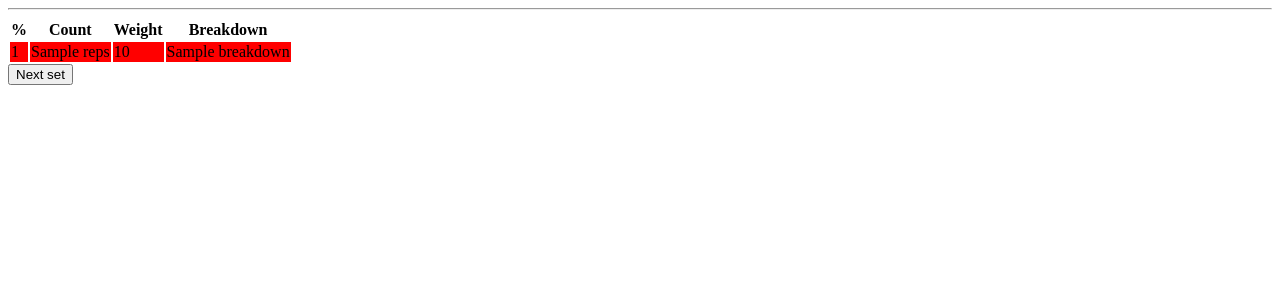
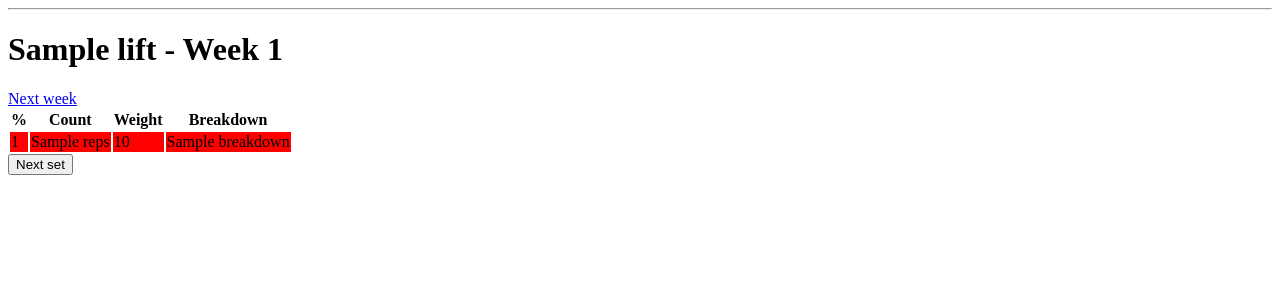
Before and after one commit to JonathanMeans/imtoodumbtofigureout531onmyown, a Django app: template five_three_one/templates/lift.html in a window 1280 px wide. Shown: the top 300 px of the page. Run offline with Django 3.2, Linux system fonts and the light colour scheme; tables that the repository leaves empty hold one stand-in row (values such as "Sample post"); the template is opened without the code that fills it: values that come from a table or form of the project are taken from there, most other values are stand-ins (such as "Sample title", 1, 10 or a date in 2020).

Commit message:
Add link to advance workout to next week

```diff
--- a/five_three_one/templates/lift.html
+++ b/five_three_one/templates/lift.html
@@ -10,6 +10,8 @@
 </head>
 <body>
 <hr>
+<h1>{{lift.name}} - Week {{lift.week_number}}</h1>
+<a href="/next_week?id={{lift.id}}">Next week</a>
 <table id="id_workout_table">
     <thead>
         <tr>
--- a/five_three_one/views.py
+++ b/five_three_one/views.py
@@ -49,6 +49,7 @@ def lift(request: HttpRequest) -> HttpResponse:
         "lift.html",
         {
             "workout": workout,
+            "lift": the_lift,
         },
     )
 
```
